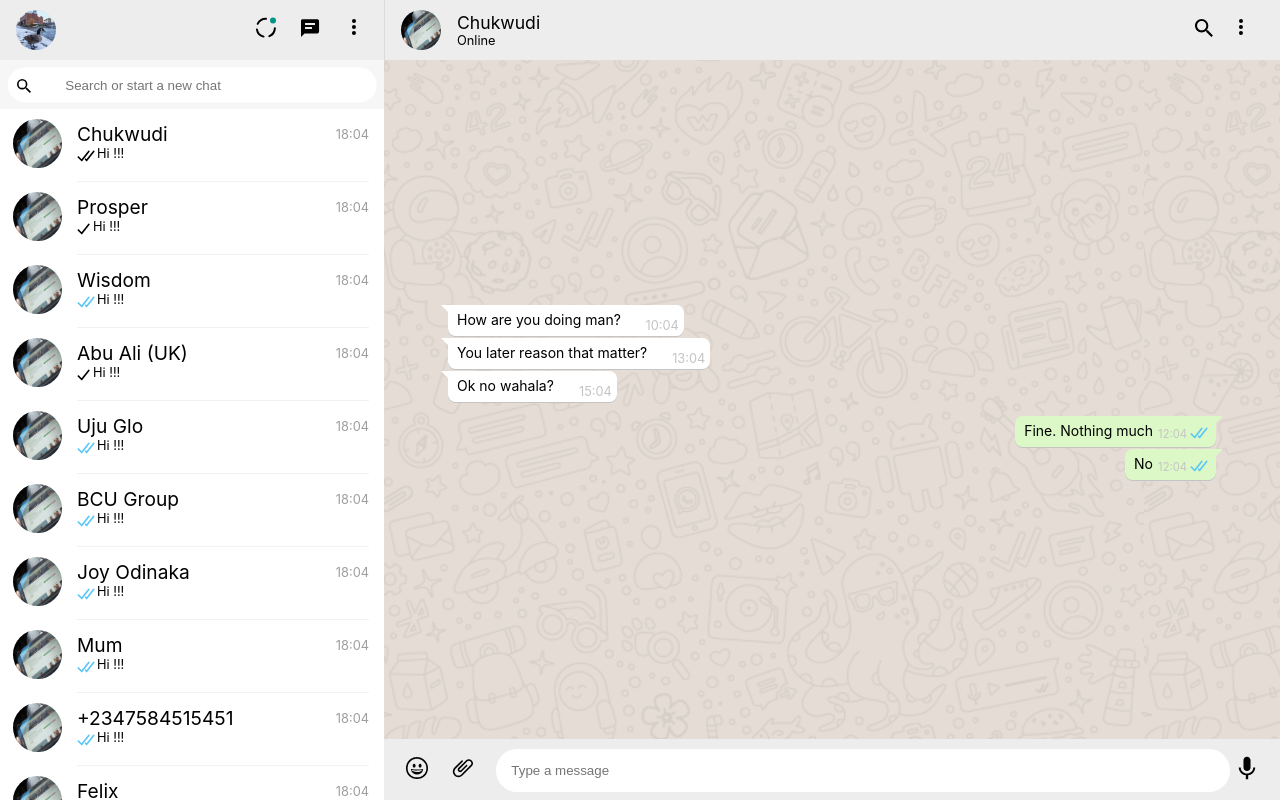
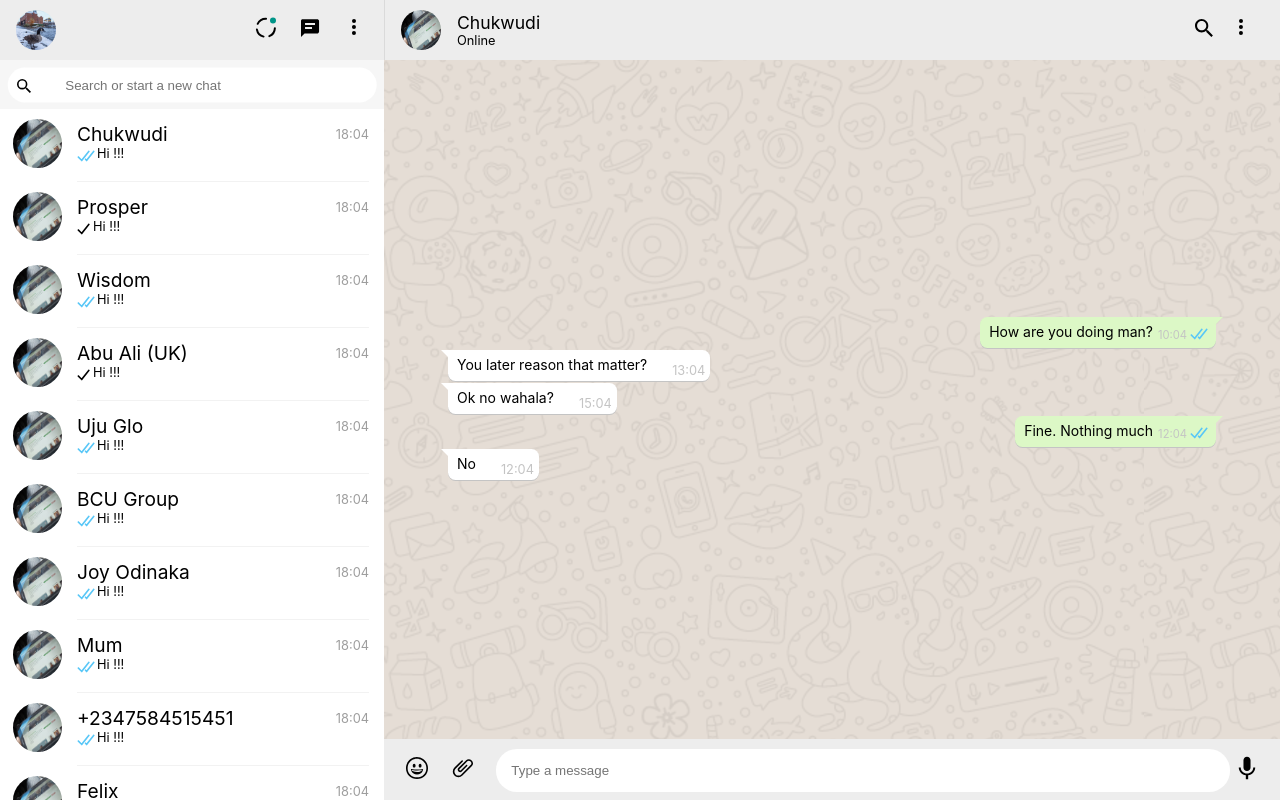
Before and after one commit to Chimaobi-Johnson/whatsapp-clone, a React (Create React App) app: page / in a window 1280 px wide. Built offline with nearby package versions, Linux system fonts and the light colour scheme.

Commit message:
positioned chat components

```diff
--- a/src/components/Chat/ChatBox/ChatBox.js
+++ b/src/components/Chat/ChatBox/ChatBox.js
@@ -11,16 +11,22 @@
 
     const currentChat = useSelector(data => data.currentChat);
 
+    // const renderCurrentChat = () => {
+    //     if(currentChat.messages.length !== 0) {
+    //         return currentChat.messages.map(message => <div className={styles.leftChat}><BubbleLeft time={message.time} text={message.text} /></div>)
+    //     }
+    // }
+
+
     const renderCurrentChat = () => {
         if(currentChat.messages.length !== 0) {
-            return currentChat.messages.map(message => <BubbleLeft time={message.time} text={message.text} />)
-        }
-    }
-
-
-    const renderUserChat = () => {
-        if(currentChat.received.length !== 0) {
-            return currentChat.received.map(message => <BubbleRight time={message.time} text={message.text} />)
+            return currentChat.messages.map(message => {
+                if(message.sender === 'user') {
+                    return <div className={styles.rightChat}><BubbleRight time={message.time} text={message.text} /></div>
+                } else {
+                    return <div className={styles.leftChat}><BubbleLeft time={message.time} text={message.text} /></div>
+                }
+            })
         }
     }
 
@@ -28,17 +34,17 @@
         <div className={styles.wrapper}>
             <ChatBoxHeader name={currentChat.name} />
             <div className={styles.chatContentBox}>
-                <div className={styles.leftChat}>
+                {/* <div className={styles.leftChat}> */}
                     {renderCurrentChat()}
                     {/* <BubbleLeft />
                     <BubbleLeft />
                     <BubbleLeft /> */}
-                </div>
-                <div className={styles.rightChat}>
-                    {renderUserChat()}
+                {/* </div> */}
+                {/* <div className={styles.rightChat}> */}
+                    {/* {renderUserChat()} */}
                     {/* <BubbleRight />
                     <BubbleRight /> */}
-                </div>
+                {/* </div> */}
             </div>
             <InputContainer id={currentChat.id} />
         </div>
--- a/src/components/Chat/ChatBox/chatbox.module.css
+++ b/src/components/Chat/ChatBox/chatbox.module.css
@@ -14,12 +14,12 @@
     display: flex;
     flex-direction: column;
     align-items: flex-start;
-    margin-bottom: 12px;
+    /* margin-bottom: 12px; */
 }
 
 .rightChat {
     display: flex;
     flex-direction: column;
     align-items: flex-end;
-    margin-bottom: 12px;
+    /* margin-bottom: 12px; */
 }
--- a/src/data/data.json
+++ b/src/data/data.json
@@ -7,6 +7,7 @@
                 "status": "seen",
                 "text": "How are you doing man?",
                 "reply": [],
+                "sender": "user",
                 "to": 33333,
                 "replyTo": 112
             },
@@ -27,9 +28,7 @@
                 "reply": [],
                 "to": 33333,
                 "replyTo": 112
-            }
-        ],
-        "received": [
+            },
             {
                 "id": 222,
                 "time": "12:04",
@@ -37,6 +36,7 @@
                 "text": "Fine. Nothing much",
                 "reply": [],
                 "to": 33333,
+                "sender": "user",
                 "replyTo": 112
             },
             {
@@ -48,7 +48,7 @@
                 "to": 33333,
                 "replyTo": 112
             }
-        ]
+            ]
     },
 
     {   "id": 33333,
```
